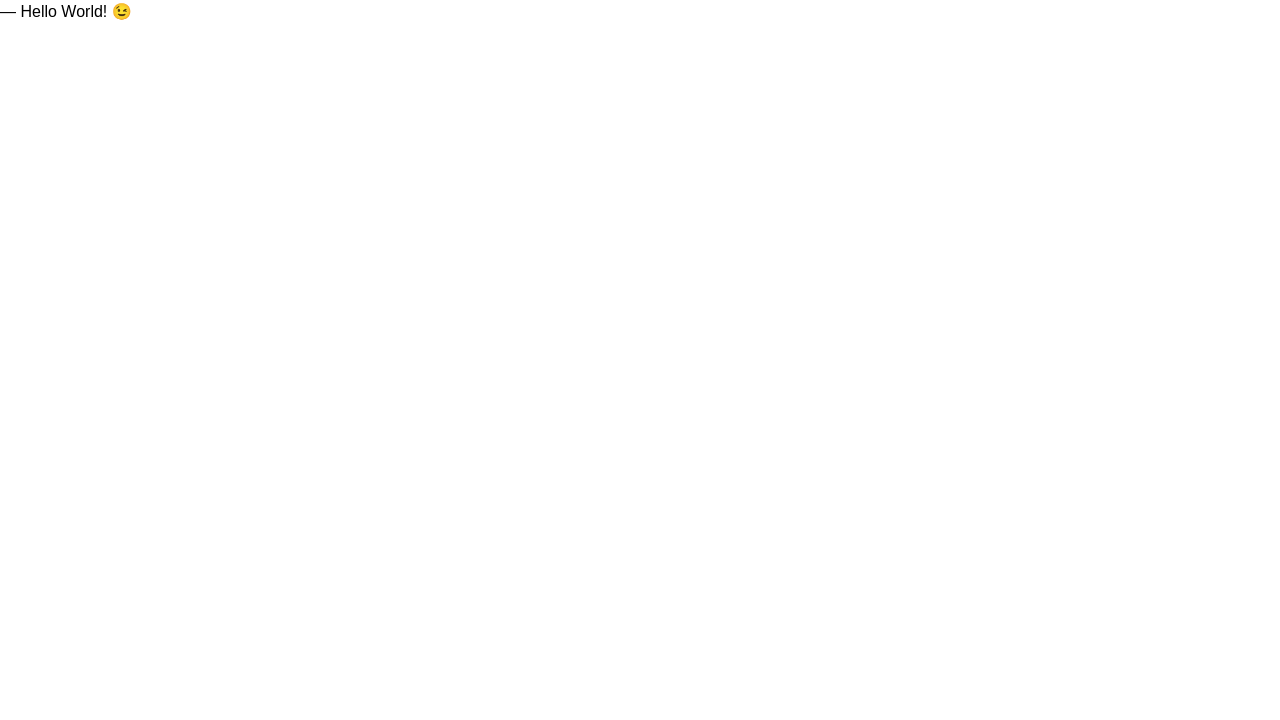
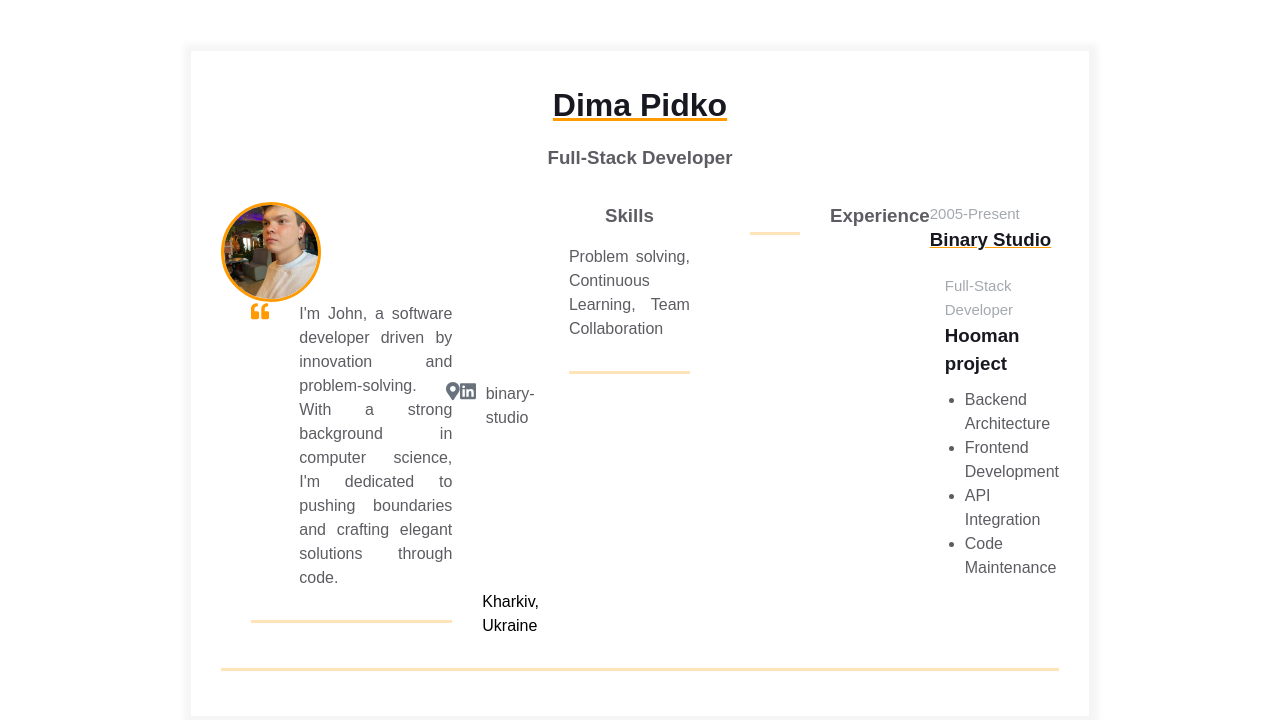
Before and after one commit to DimaPidko/homepage, a plain HTML site: page index.html in a window 1280 px wide. Drawn offline with Linux system fonts and the light colour scheme.

Commit message:
add directory assets, index.html updated

```diff
--- a/index.html
+++ b/index.html
@@ -7,6 +7,139 @@
 		<title>Résumé</title>
 	</head>
 	<body>
-		― Hello World! &#x1F609;
+		<main>
+			<div class="resume">
+				<div class="container">
+					<div class="resume__block">
+						<h1 class="contact-info__header">Dima Pidko</h1>
+						<h3 class="contact-info__sub-header">Full-Stack Developer</h3>
+
+						<div class="contact_info_container fh">
+							<div class="contact-info__block"></div>
+
+							<div class="contact-info__block contact-info__block--center">
+								<img
+									class="contact-info__avatar"
+									src="assets/me2.jpeg"
+									alt="Avatar"
+								/>
+								<div class="container">
+									<div class="resume__block">
+										<div class="intro">
+											<div class="intro__icon-wrapper">
+												<svg
+													class="intro__icon"
+													xmlns="http://www.w3.org/2000/svg"
+													viewBox="0 0 512 512"
+												>
+													<path
+														d="M464 256h-80v-64c0-35.3 28.7-64 64-64h8c13.3 0 24-10.7
+									            24-24V56c0-13.3-10.7-24-24-24h-8c-88.4 0-160 71.6-160 160v240c0
+									            26.5 21.5 48 48 48h128c26.5 0 48-21.5
+									            48-48V304c0-26.5-21.5-48-48-48zm-288 0H96v-64c0-35.3 28.7-64
+									            64-64h8c13.3 0 24-10.7 24-24V56c0-13.3-10.7-24-24-24h-8C71.6
+									            32 0 103.6 0 192v240c0 26.5 21.5 48 48 48h128c26.5 0 48-21.5
+									            48-48V304c0-26.5-21.5-48-48-48z"
+													></path>
+												</svg>
+											</div>
+											<p class="intro_text">
+												I'm John, a software developer driven by innovation and
+												problem-solving. With a strong background in computer science,
+												I'm dedicated to pushing boundaries and crafting elegant
+												solutions through code.
+											</p>
+										</div>
+									</div>
+								</div>
+							</div>
+
+							<div class="contact-info__block">
+								<a href="" rel="author" class="contact-info__item">
+									<div class="contact-info__item-icon-wrapper">
+										<svg
+											class="contact-info__item-icon"
+											xmlns="http://www.w3.org/2000/svg"
+											viewBox="0 0 384 512"
+										>
+											<path
+												d="M172.268 501.67C26.97 291.031 0 269.413 0 192 0 85.961 85.961 0 192
+									        0s192 85.961 192 192c0 77.413-26.97 99.031-172.268 309.67-9.535
+									        13.774-29.93 13.773-39.464 0zM192 272c44.183 0 80-35.817
+									        80-80s-35.817-80-80-80-80 35.817-80 80 35.817 80 80 80z"
+											></path>
+										</svg>
+
+										<a
+											href="https://ua.linkedin.com/company/binary-studio_241166"
+											rel="author"
+											class="contact-info__item"
+										>
+											<div class="contact-info__item-icon-wrapper">
+												<svg
+													class="contact-info__item-icon"
+													xmlns="http://www.w3.org/2000/svg"
+													viewBox="0 0 448 512"
+												>
+													<path
+														d="M416 32H31.9C14.3 32 0 46.5 0 64.3v383.4C0 465.5 14.3 480 31.9
+											        480H416c17.6 0 32-14.5 32-32.3V64.3c0-17.8-14.4-32.3-32-32.3zM135.4
+											        416H69V202.2h66.5V416zm-33.2-243c-21.3 0-38.5-17.3-38.5-38.5S80.9 96
+											        102.2 96c21.2 0 38.5 17.3 38.5 38.5 0 21.3-17.2 38.5-38.5 38.5zm282.1
+											        243h-66.4V312c0-24.8-.5-56.7-34.5-56.7-34.6 0-39.9 27-39.9
+											        54.9V416h-66.4V202.2h63.7v29.2h.9c8.9-16.8 30.6-34.5 62.9-34.5 67.2
+											        0 79.7 44.3 79.7 101.9V416z"
+													></path>
+												</svg>
+											</div>
+											<span>binary-studio</span>
+										</a>
+									</div>
+									<span>Kharkiv, Ukraine</span>
+								</a>
+							</div>
+							<div class="container">
+								<div class="resume__block">
+									<div class="skills">
+										<h3 class="skills__header">Skills</h3>
+										<p class="skills__text">
+											Problem solving, Continuous Learning, Team Collaboration
+										</p>
+									</div>
+								</div>
+							</div>
+							<div class="container">
+								<div class="resume__block">
+									<div class="main-info fh">
+										<div class="experiences"></div>
+
+										<div class="additional-info fv"></div>
+									</div>
+								</div>
+							</div>
+							<h3 class="experiences__header">Experience</h3>
+							<div class="experiences__company">
+								<div class="experiences__company-header">
+						    <span class="experiences__company-header-durability">2005-Present</span>
+									<h3 class="experiences__company-header-name">Binary Studio</h3>
+								</div>
+
+								<div class="experiences__company-project">
+							    <span class="experiences__company-project-role"
+							    >Full-Stack Developer</span>
+									<h3 class="experiences__company-project-name">Hooman project</h3>
+									<ul class="experiences__company-project-responsibilities">
+										<li>Backend Architecture</li>
+										<li>Frontend Development</li>
+										<li>API Integration</li>
+										<li>Code Maintenance</li>
+									</ul>
+								</div>
+							</div>
+						</div>
+					</div>
+				</div>
+			</div>
+		</main>
 	</body>
 </html>
```
Also changed, not shown: assets/me2.jpeg (added).
